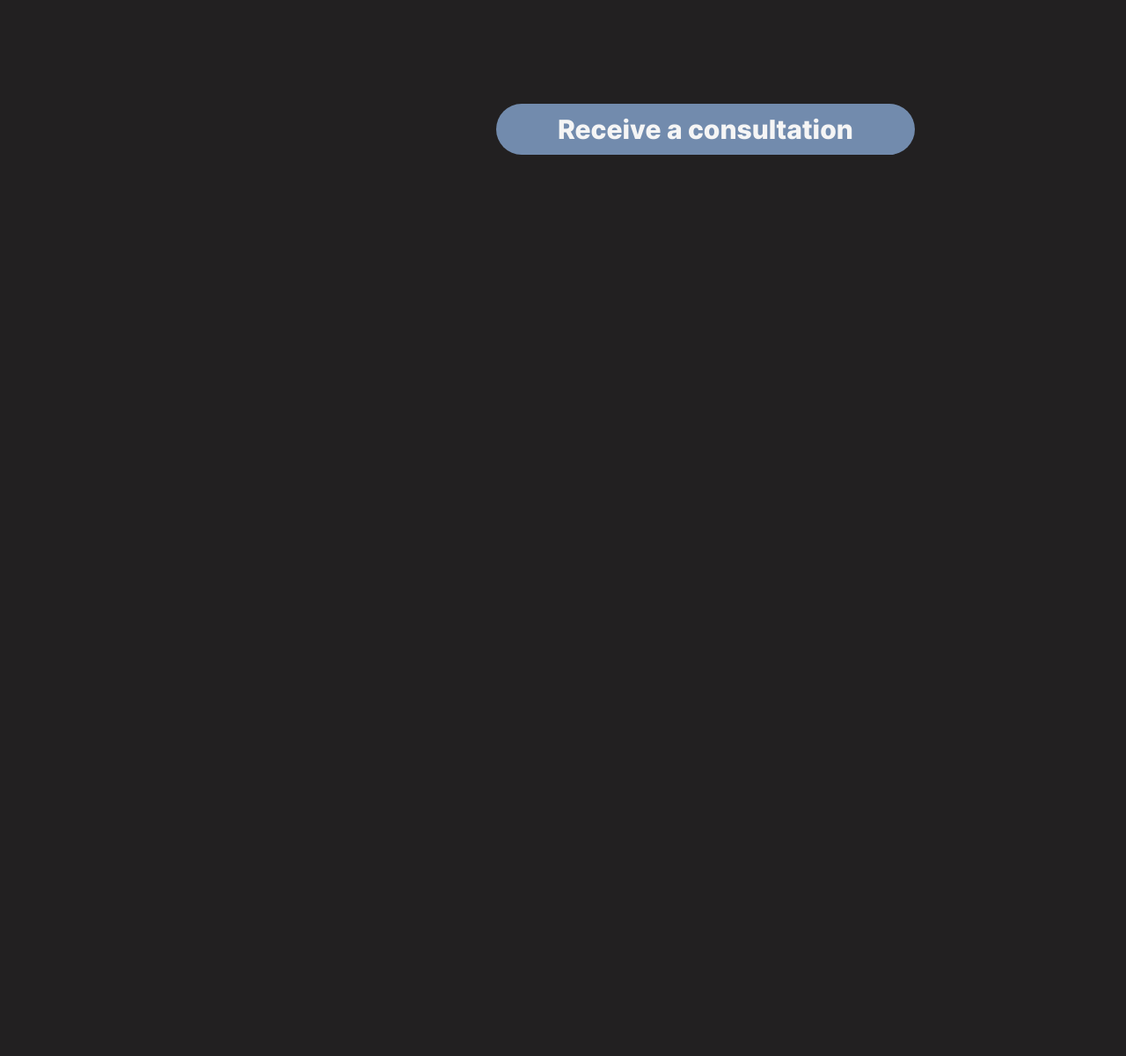
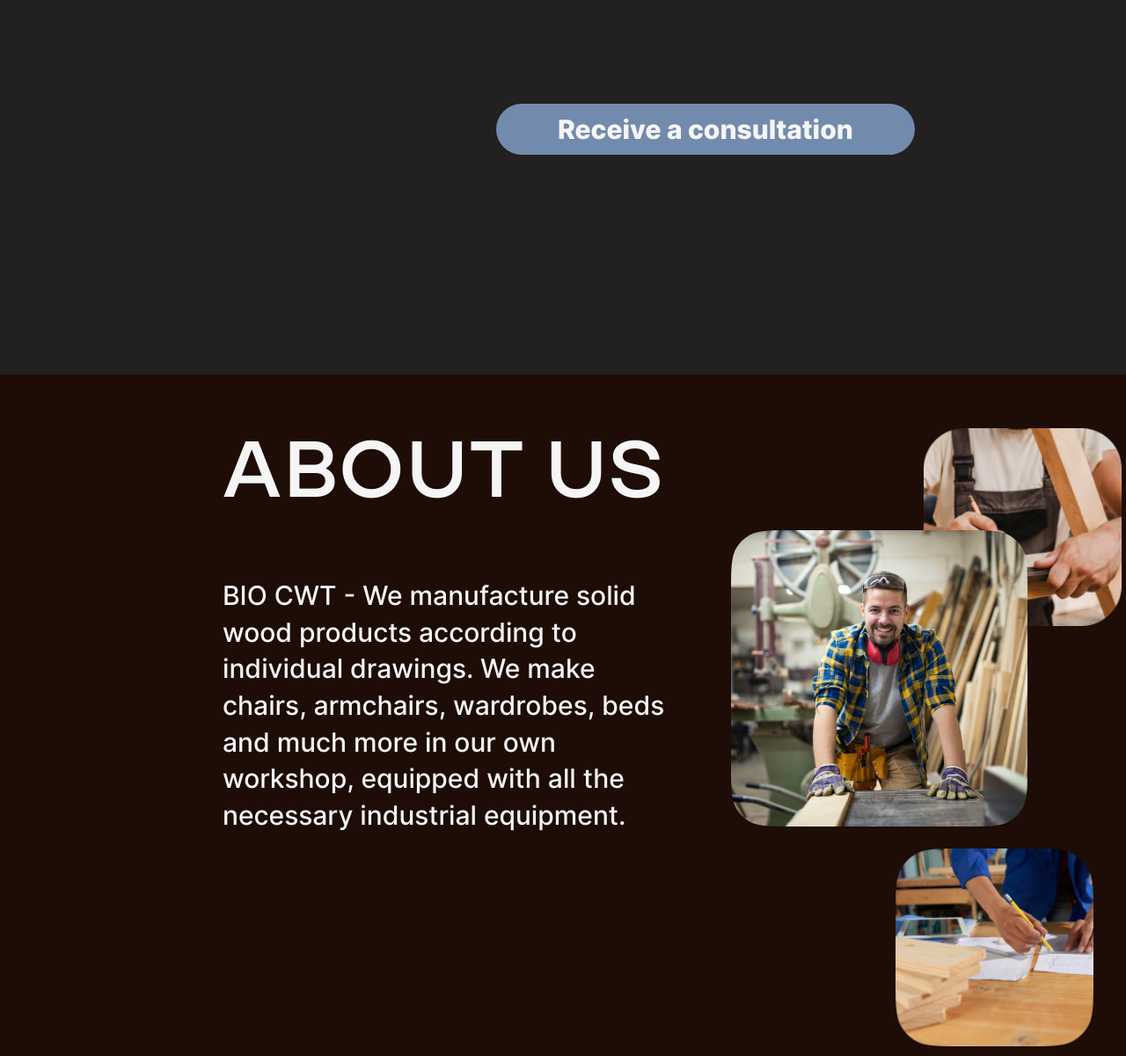
Before and after one commit to dovanminhquan0505/Project-BIO, a plain HTML site: page index.html in a window 1280 px wide. Shown: the part 4619-5820 px from the top of the page at 88% size. Before the commit the page ends 4795 px from the top, so only its background shows below. Drawn offline with Linux system fonts and the light colour scheme.

Commit message:
about us

```diff
--- a/assets/css/style.css
+++ b/assets/css/style.css
@@ -319,3 +319,60 @@ header{
     opacity: 0.8;
     color: #bebebe;
 }
+
+/* ====================== About us ========================= */
+.aboutus{
+    position: relative;
+    top: 2100px;
+    border-radius: 0px 42px 42px 0px;
+    background: #1E0C06;
+    width: 1325px;
+    height: 775px;
+    display: flex;
+}
+
+.aboutus .aboutus-content{
+    margin-left: 253px;
+}
+
+.aboutus .title-aboutus{
+    margin-top: 44px;
+    width: 501px;
+    height: 120px;
+}
+
+.aboutus .large-p{
+    width: 516px;
+    height: 294px;
+    margin-top: 67px;
+    color: #F5F5F5;
+    font-family: Inter;
+    font-size: 3rem;
+    font-style: normal;
+    font-weight: 500;
+    line-height: 139.4%;
+}
+
+.aboutus .thumb-aboutus{
+    width: 337px;
+    height: 337px;
+    position: absolute;
+    left: 831px;
+    top: 177px;
+}
+
+.aboutus .thumb-aboutus-1{
+    width: 225px;
+    height: 225px;
+    position: absolute;
+    left: 1050px;
+    top: 61px;
+}
+
+.aboutus .thumb-aboutus-2{
+    width: 225px;
+    height: 225px;
+    position: absolute;
+    left: 1018px;
+    top: 539px;
+}
--- a/index.html
+++ b/index.html
@@ -263,6 +263,17 @@
                     </div>
                 </div>
             </div>
+
+            <!-- About us -->
+            <div class="aboutus">
+                <div class="aboutus-content">
+                    <h1 class="title-aboutus">About us</h1>
+                    <p class="large-p">BIO CWT  - We manufacture solid wood products according to individual drawings. We make chairs, armchairs, wardrobes, beds and much more in our own workshop, equipped with all the necessary industrial equipment.</p>
+                </div>
+                <img src="./assets/img/aboutus-2.png" alt="" class="thumb-aboutus-1">
+                <img src="./assets/img/aboutus-1.png" alt="" class="thumb-aboutus">
+                <img src="./assets/img/aboutus-3.png" alt="" class="thumb-aboutus-2">
+            </div>
         </main>
     </body>
 </html>
```
Also changed, not shown: assets/img/aboutus-1.png (added), assets/img/aboutus-2.png (added), assets/img/aboutus-3.png (added).
